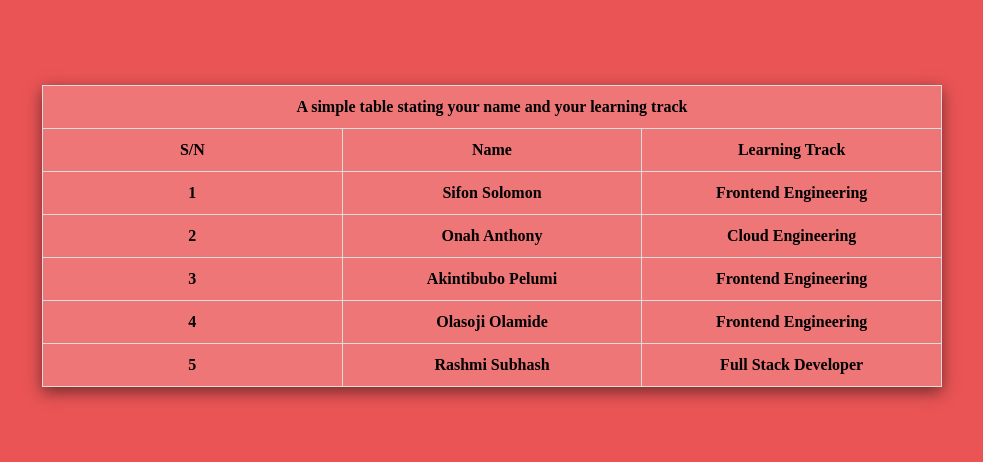
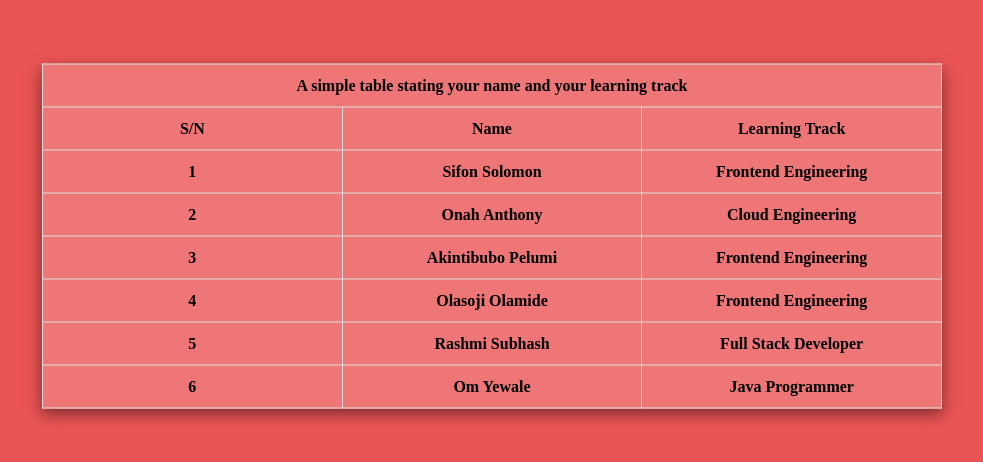
Before and after one commit to SifonSolomon/good-first-issue, a plain HTML site: page index.html in a window 1280 px wide. Shown: the part 164-626 px from the top of the page, without its empty margins (148-1131 px from the left). Drawn offline with Linux system fonts and the light colour scheme; a script that the page names is missing.

Commit message:
Update index.html

```diff
--- a/index.html
+++ b/index.html
@@ -51,6 +51,12 @@
                 <td>Rashmi Subhash</td>
                 <td>Full Stack Developer</td>
             </tr>
+            <tr>
+    <td>6</td>
+  <td>Om Yewale</td>
+  <td>Java Programmer</td>
+</tr>
+
 
 
 
```
